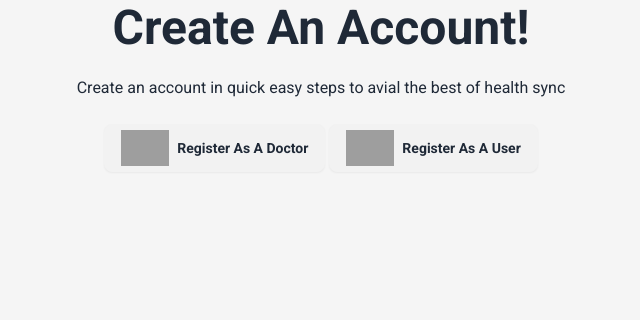
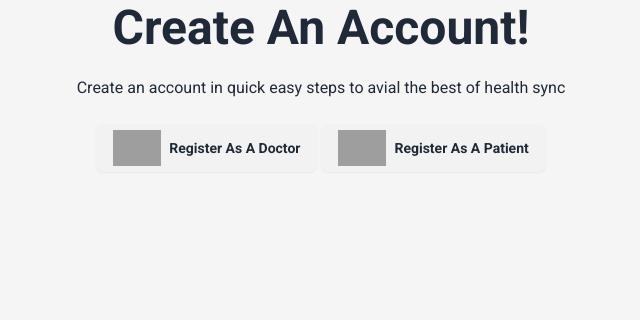
Before and after one commit to simranbadwal/HealthSync, a Python web app: template website/templates/homepage/homepage.html in a window 1280 px wide. Shown: the part 2620-2940 px from the top of the page, without its empty margins (319-959 px from the left). Run offline with Jinja, Linux system fonts and the light colour scheme; the template is opened without the code that fills it, so the values that code supplies are empty; some libraries are stand-ins or nearby versions; grey boxes are pictures that could not be loaded.

Commit message:
Add files via upload

```diff
--- a/website/templates/homepage/components/resisterToday.html
+++ b/website/templates/homepage/components/resisterToday.html
@@ -9,7 +9,7 @@
       </a>
         <a class="btn group"  href="{{ url_for('auth.sign_up') }}">
           <img class="w-12 group-hover:scale-[1.75] group-hover:rotate-[25deg] transition duration-400" src="https://www.svgrepo.com/show/384576/doctor-health-injection-medical-medicine-pharmacy.svg" alt="">
-          <span>Register As A User</span>
+          <span>Register As A Patient</span>
         </a>
     </div>
   </div>
```
